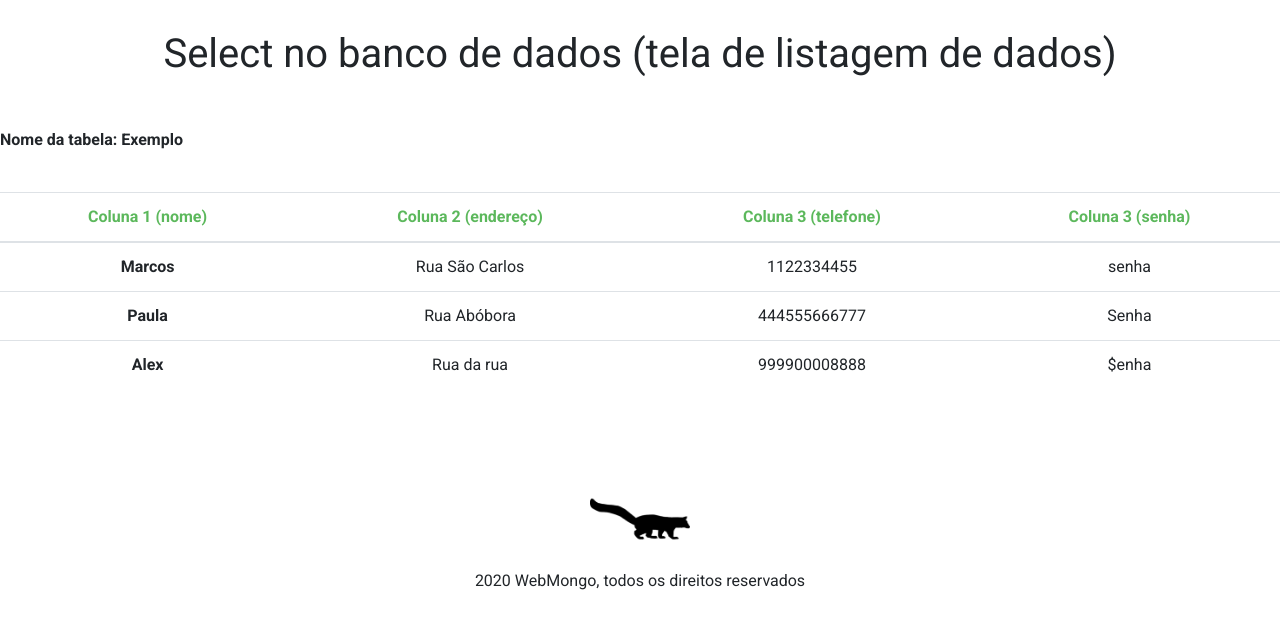
After one commit to derek-alves/WebMongo, a PHP site: page /select.php in a window 1280 px wide. The commit adds this page. Shown: the top 629 px of the page. Run offline with PHP 8.4, Linux system fonts and the light colour scheme.

Commit message:
Página select

```diff
--- a/WebMongoAccess/view/Schima.php
+++ b/WebMongoAccess/view/Schima.php
@@ -1,5 +1,5 @@
 <!DOCTYPE html>
-<html lang="en">
+<html lang="pt_br">
 
 <head>
     <meta charset="UTF-8">
--- a/WebMongoAccess/view/index.php
+++ b/WebMongoAccess/view/index.php
@@ -8,7 +8,7 @@ include_once 'includes/header.php';
     <main style="margin-bottom: 80px;">
 
         <!--Início do carousel-->
-        <div id="carouselExampleIndicators" class="carousel slide" data-ride="carousel">
+        <div id="exampleCarouselIndicators" class="carousel slide" data-ride="carousel">
             <ol class="carousel-indicators">
               <li data-target="#carouselExampleIndicators" data-slide-to="0" class="active"></li>
               <li data-target="#carouselExampleIndicators" data-slide-to="1"></li>
--- /dev/null
+++ b/WebMongoAccess/view/select.php
@@ -0,0 +1,75 @@
+<!DOCTYPE html>
+<html lang="pt_br">
+
+<html>
+
+<head>
+
+	<meta charset="UTF-8">
+    <meta name="viewport" content="width=device-width, initial-scale=1.0">
+    <link rel="stylesheet" href="https://stackpath.bootstrapcdn.com/bootstrap/4.5.0/css/bootstrap.min.css" integrity="sha384-9aIt2nRpC12Uk9gS9baDl411NQApFmC26EwAOH8WgZl5MYYxFfc+NcPb1dKGj7Sk" crossorigin="anonymous">
+    <link href="https://fonts.googleapis.com/css2?family=Roboto:wght@400;700&display=swap" rel="stylesheet">
+    <link rel="shortcut icon" href="img/mongoose.png">
+    <link rel="stylesheet" href="styles/main.css">
+    <title>Select</title>
+
+
+</head>
+
+<body>
+
+	<header>
+		<h1 style="text-align: center; margin-top: 30px; margin-bottom: 50px;">Select no banco de dados (tela de listagem de dados)</h1>
+	</header>
+
+	<main>
+		<p style="font-weight: bold; margin-bottom: 40px;">Nome da tabela: Exemplo</p>
+
+		<!--Início da tabela-->
+		<table class="table" style="text-align: center;">
+  			<thead style="color: #5cb85c;">
+    			<tr>
+      				<th scope="col">Coluna 1 (nome)</th>
+      				<th scope="col">Coluna 2 (endereço)</th>
+      				<th scope="col">Coluna 3 (telefone)</th>
+      				<th scope="col">Coluna 3 (senha)</th>
+   				 </tr>
+  			</thead>
+
+  			<tbody>
+    			<tr>
+      				<th scope="row">Marcos</th>
+      				<td>Rua São Carlos</td>
+      				<td>1122334455</td>
+      				<td>senha</td>
+    			</tr>
+
+   				 <tr>
+      				<th scope="row">Paula</th>
+      				<td>Rua Abóbora</td>
+      				<td>444555666777</td>
+     				<td>Senha</td>
+    			</tr>
+
+    			<tr>
+    				<th scope="row">Alex</th>
+      				<td>Rua da rua</td>
+      				<td>999900008888</td>
+      				<td>$enha</td>
+    			</tr>
+
+  			</tbody>
+		</table>
+	<!--Fim da tabela-->
+
+	</main>
+
+</body>
+
+<?php
+
+include_once 'includes/footer.php';
+
+?>
+
+</html>
```
